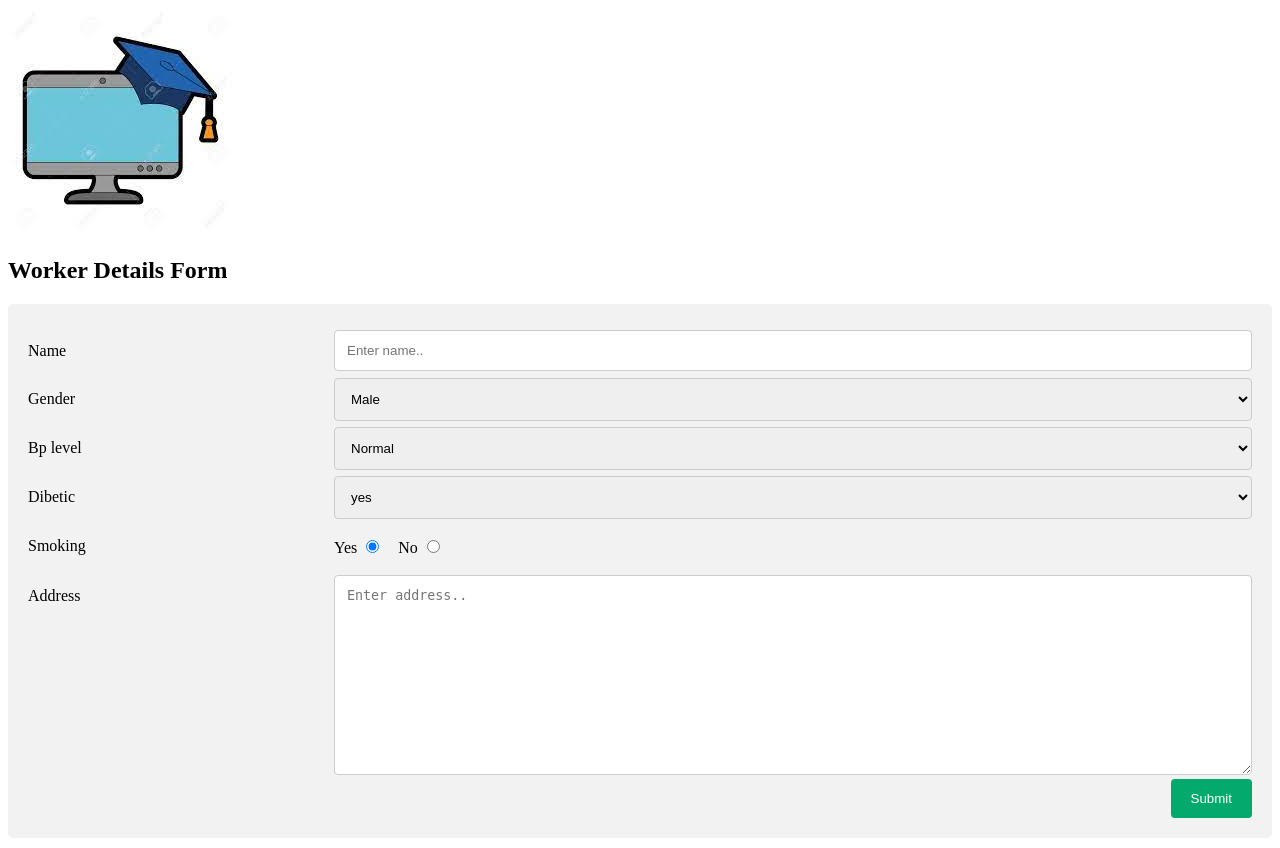
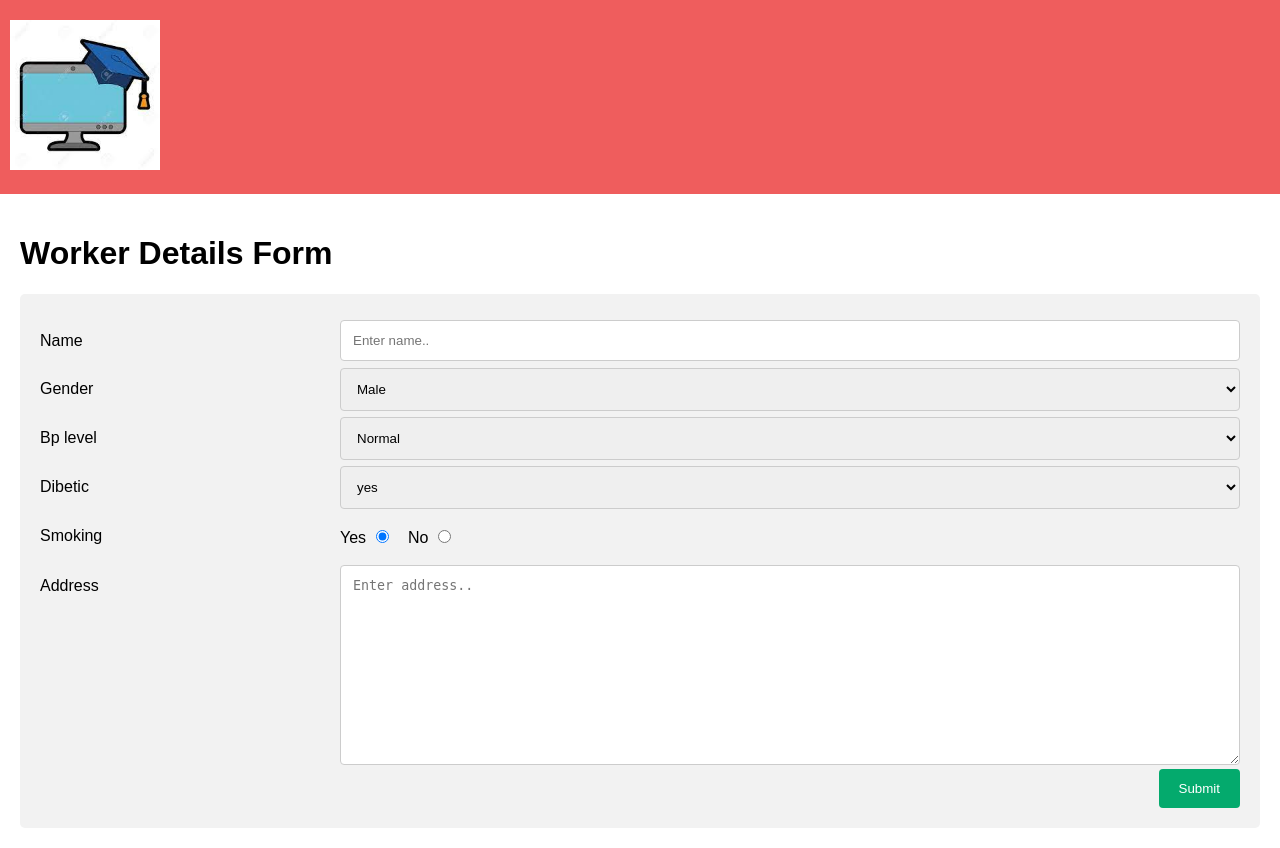
Before and after one commit to AryaMS2000/finalpr0ject, a Flask app: page /enter in a window 1280 px wide. Run offline with Flask 2, Linux system fonts and the light colour scheme; some libraries are stand-ins or nearby versions.

Commit message:
Update enter.html

```diff
--- a/templates/enter.html
+++ b/templates/enter.html
@@ -2,11 +2,19 @@
 <html>
 <head>
 <meta name="viewport" content="width=device-width, initial-scale=1">
+
+<title>Pre-Safety Predicter </title>
+
 <style>
 * {
   box-sizing: border-box;
 }
 
+
+body {
+  margin: 0;
+  font-family: Arial, Helvetica, sans-serif;
+}
 input[type=text], select, textarea {
   width: 100%;
   padding: 12px;
@@ -18,6 +26,11 @@ input[type=text], select, textarea {
 label {
   padding: 12px 12px 12px 0;
   display: inline-block;
+}
+.header {
+  overflow: hidden;
+  background-color: #ef5d5d;
+  padding: 20px 10px;
 }
 
 input[type=submit] {
@@ -70,13 +83,13 @@ input[type=submit]:hover {
 </style>
 </head>
 <body>
-    <div align-content="center">
+    <div align-content="center" class="header">
 
-        <img src="static\logo.jpg"  />
-
+      <a href='/'> <img src="static\logo.jpg" width="150" height="150" alt="Go to home"/></a>
 
       </div>
-<h2>Worker Details Form</h2>
+      <div style="padding:20px">
+<h1>Worker Details Form</h1>
 
 
 <div class="containers">
@@ -127,17 +140,7 @@ input[type=submit]:hover {
         </div>
       </div>
 
-          <!-- <label for="Smoking">Smoking</label>
-        </div>
-      <label class="container">Yes
-        <input type="radio" name="radio" checked>
-        <span class="check"></span>
-      </label>
-      <label class="container">No
-        <input type="radio" name="radio">
-        <span class="check"></span>
-      </label>
-      </div>-->
+
       <div class="row">
         <div class="col-25">
           <label for="smoking">Smoking</label>
@@ -166,6 +169,6 @@ input[type=submit]:hover {
     </div>
   </form>
 </div>
-
+</div>
 </body>
 </html>
```
